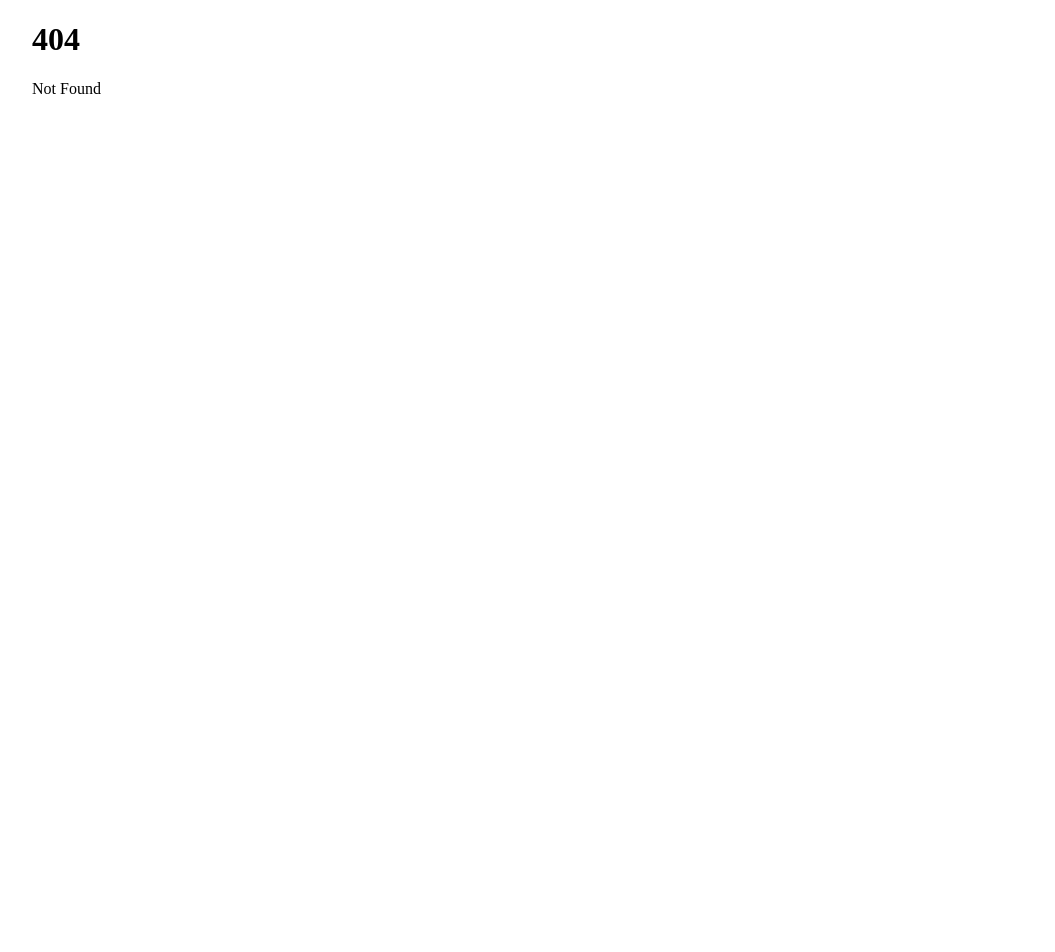
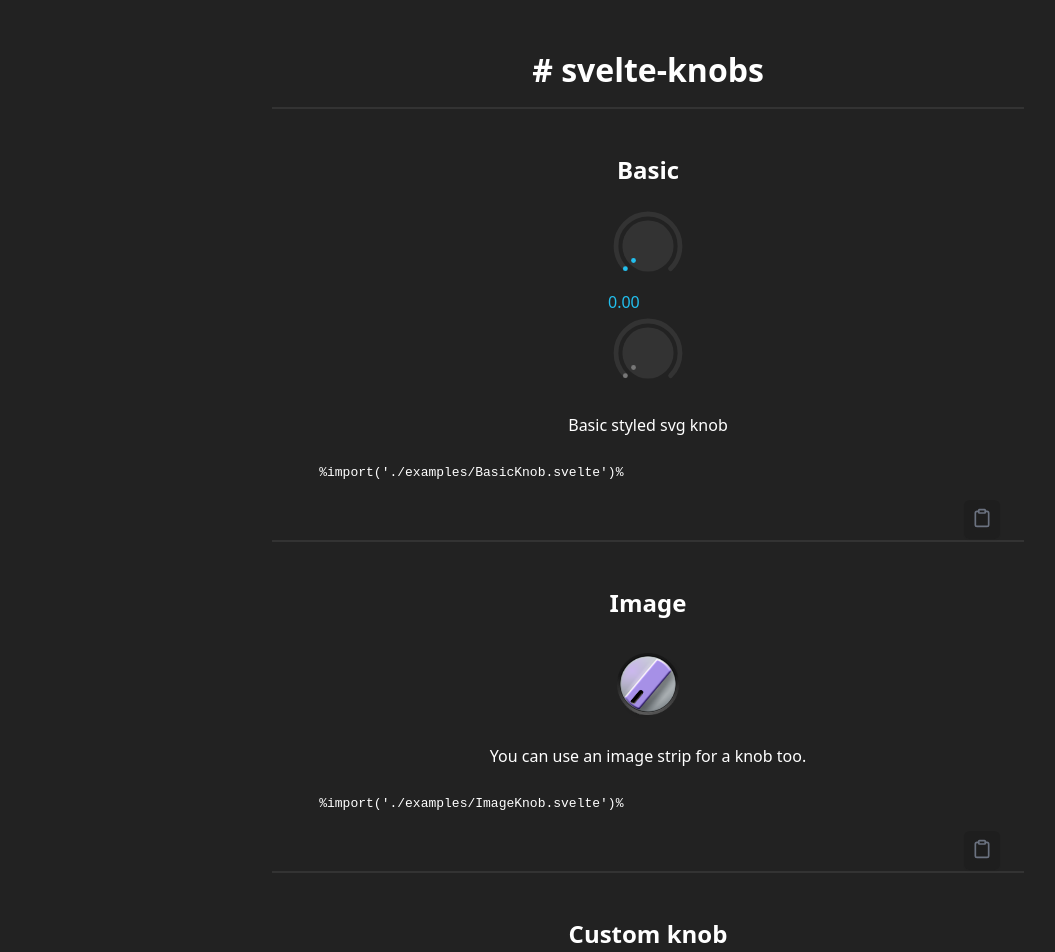
Before and after one commit to eye-wave/svelte-knobs, a SvelteKit app: page / in a window 1280 px wide. Before the commit this address had no page. Shown: the top 952 px of the page, without its empty margins (8-1063 px from the left). Before the commit the page ends 800 px from the top, so only its background shows below. Built offline with nearby package versions, Linux system fonts and the light colour scheme.

Commit message:
update docs

```diff
--- /dev/null
+++ b/src/routes/+page.svelte
@@ -0,0 +1,101 @@
+<script lang="ts">
+	import CopyPaste from './CopyPaste.svelte';
+	import LazyComponent from './LazyComponent.svelte';
+</script>
+
+<div class="grid">
+	<h1 class="example"># svelte-knobs</h1>
+
+	<div class="example">
+		<h2>Basic</h2>
+		<LazyComponent component={() => import('./examples/BasicKnob.svelte')} />
+
+		<p>Basic styled svg knob</p>
+		<CopyPaste>%import('./examples/BasicKnob.svelte')%</CopyPaste>
+	</div>
+
+	<div class="example">
+		<h2>Image</h2>
+		<LazyComponent component={() => import('./examples/ImageKnob.svelte')} />
+
+		<p>You can use an image strip for a knob too.</p>
+		<CopyPaste>%import('./examples/ImageKnob.svelte')%</CopyPaste>
+	</div>
+
+	<div class="example">
+		<h2>Custom knob</h2>
+
+		<LazyComponent component={() => import('./examples/CustomKnob.svelte')} />
+
+		<p>
+			In reality, svgknob and image knob are both based from a <code>{'<Draggable/>'}</code> component,
+			that you can use as well, creating your very own custom made knob.
+		</p>
+		<CopyPaste>%import('./examples/CustomKnob.svelte')%</CopyPaste>
+	</div>
+
+	<div class="example">
+		<h2>Param knobs</h2>
+
+		<LazyComponent component={() => import('./examples/ParamKnob.svelte')} />
+
+		<p>
+			Since all knobs operate on values between 0 and 1 any type of scaling is done outside of the
+			scope of a knob with parameter objects.
+		</p>
+		<CopyPaste>%import('./examples/ParamKnob.svelte')%</CopyPaste>
+	</div>
+
+	<div class="example">
+		<h2>Enum-param knobs</h2>
+
+		<LazyComponent component={() => import('./examples/EnumParam.svelte')} />
+
+		<p>
+			Enums or, in typescript realm <code>readonly string[]</code> parameter are a special type of
+			parameter that don't denormalize into a number, instead into a string. <code>EnumParam</code> class
+			comes with helpful properties for knob ui with already calcualted snap points and snap threshold
+			to make value changes 'instant'.
+		</p>
+		<CopyPaste>%import('./examples/EnumParam.svelte')%</CopyPaste>
+	</div>
+</div>
+
+<style>
+	:global(body) {
+		margin: 0;
+		padding: 0;
+		min-height: 100vh;
+		background: #222;
+		color: #fff;
+		font-family: sans;
+	}
+
+	.grid {
+		padding: 2rem;
+		display: flex;
+		flex-direction: column;
+		max-width: 720px;
+		margin: 0 auto;
+		gap: 8px;
+	}
+
+	.example {
+		position: relative;
+		width: 100%;
+		padding: 1rem;
+		display: flex;
+		margin: 0 auto;
+		flex-direction: column;
+		align-items: center;
+		border-bottom: solid 2px #333;
+	}
+
+	.example > p {
+		text-align: center;
+	}
+
+	.example > h2 {
+		user-select: none;
+	}
+</style>
```
